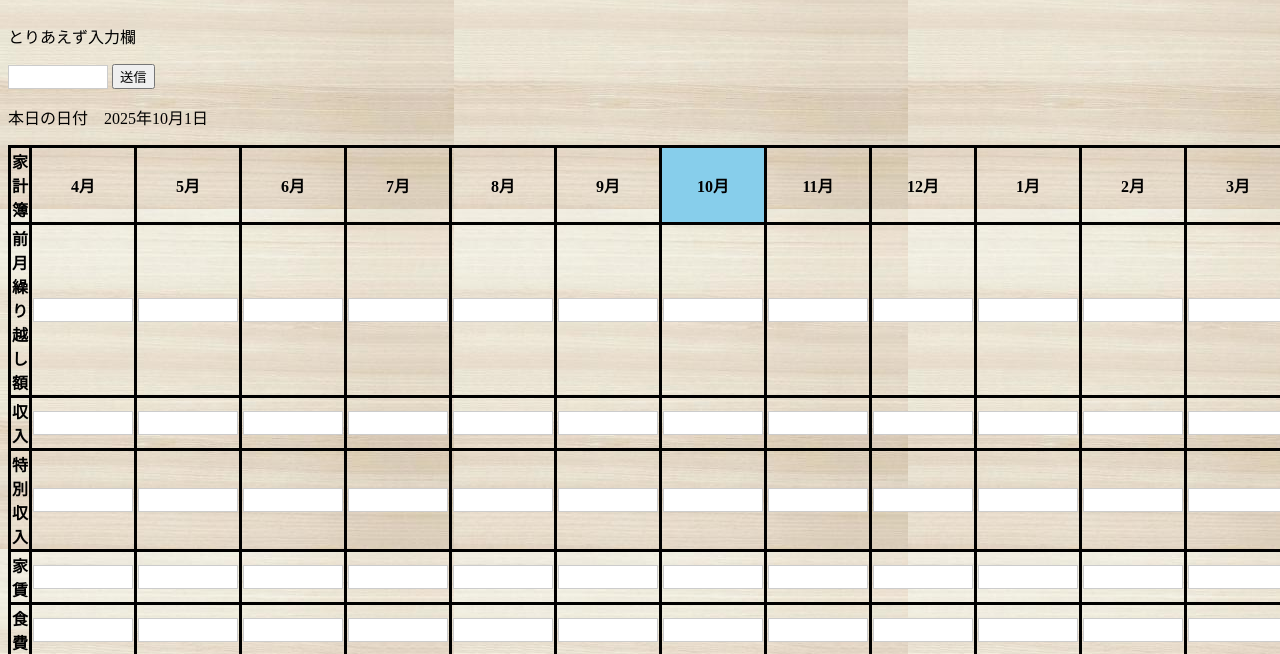
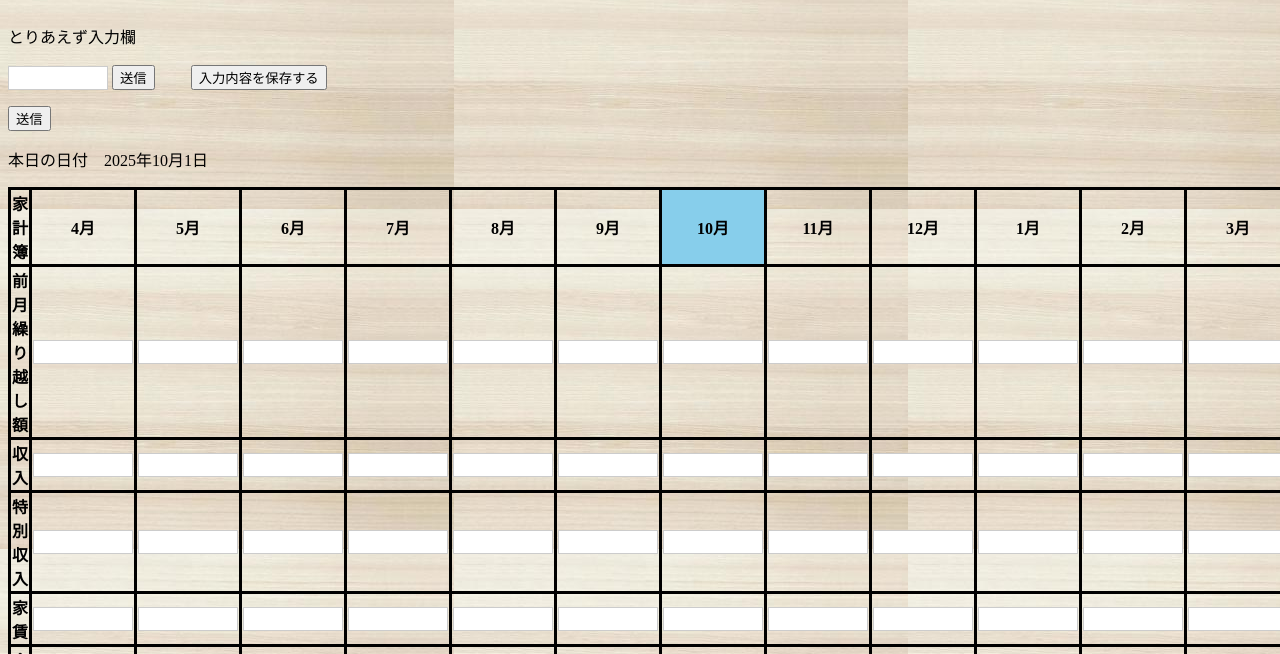
Before and after one commit to keruto-kelt/urban-disco, a plain HTML site: page account.html in a window 1280 px wide. Shown: the part 131-785 px from the top of the page. Drawn offline with Linux system fonts and the light colour scheme.

Commit message:
Update account.html

```diff
--- a/account.html
+++ b/account.html
@@ -10,6 +10,9 @@
     <h1>Savannah</h1>
     <p>とりあえず入力欄</p>
     <input type="text" id="now" size="10" class="excel-cell">
+    <input value="送信" type="button" onclick="send()" />
+　　<input value="入力内容を保存する" type="button" onclick="save()" />
+　　<p id="nown"></p>
     <input value="送信" type="button" onclick="send()" />
     <p id="today"></p>
     <table class="acc">
```
